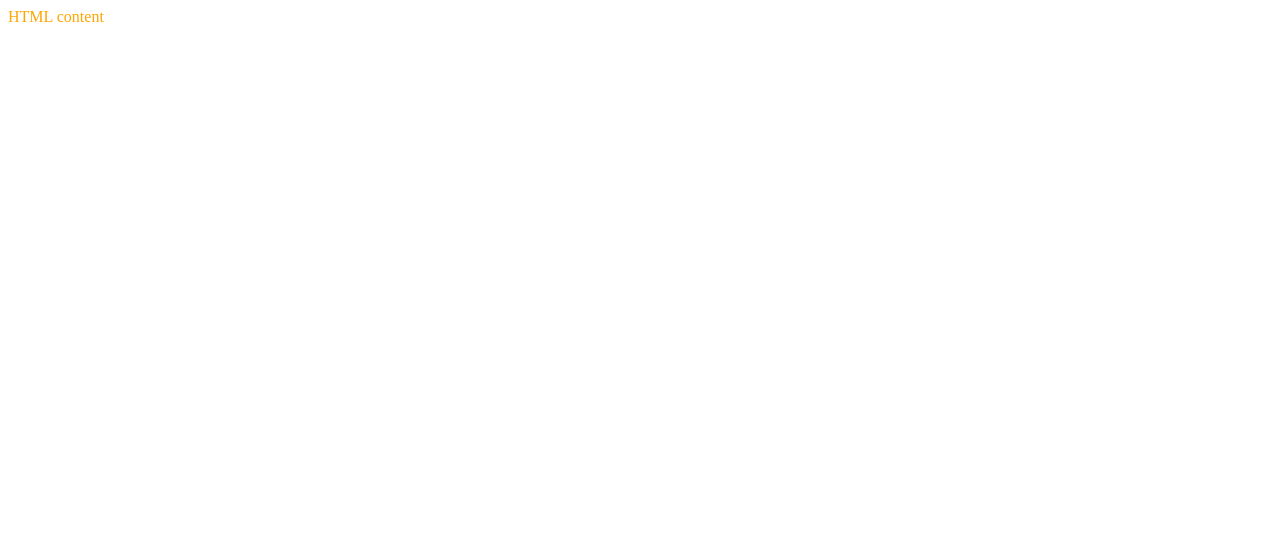
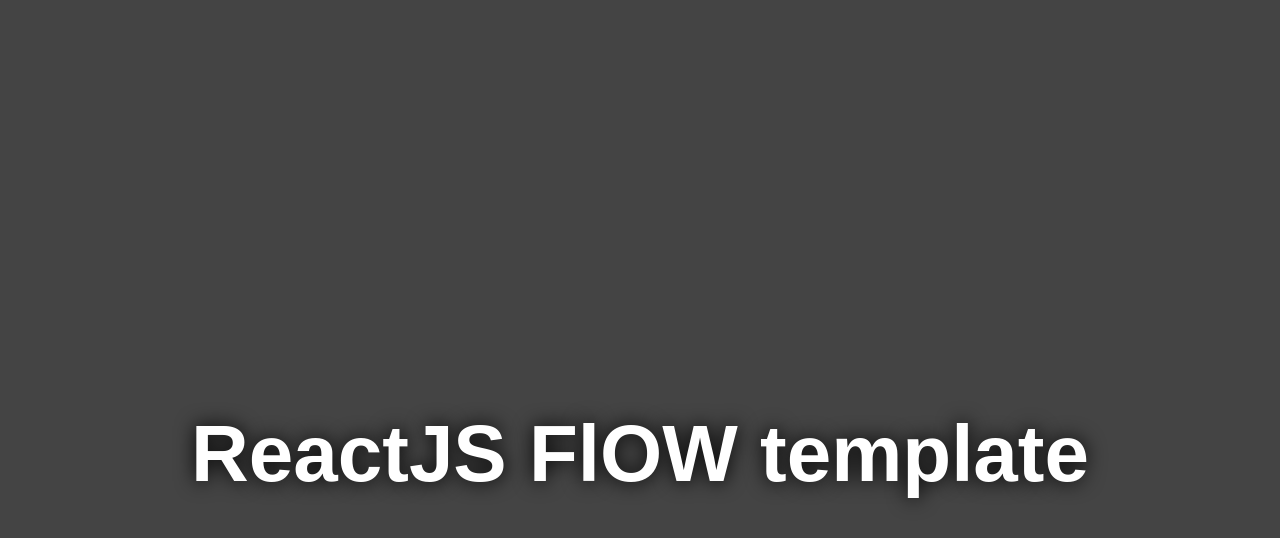
Before and after one commit to patrikduch/React-Flow-template, a website built with webpack: page public/index.html in a window 1280 px wide. Built offline with nearby package versions, Linux system fonts and the light colour scheme.

Commit message:
Basic stylization via CSS

```diff
--- a/public/App.css
+++ b/public/App.css
@@ -1,3 +1,15 @@
 body {
-  color: orange;
+  margin: 0;
+  background-color: #444;
 }
+
+h1 {
+  height: 100vh;
+  display: flex;
+  color: white;
+  align-items: center;
+  justify-content: center;
+  font-size: 5em;
+  font-family: sans-serif;
+  text-shadow: 0 0 20px black;
+}
--- a/public/index.html
+++ b/public/index.html
@@ -5,7 +5,7 @@
         <title>ReactJS FLOW template</title>
     </head>
     <body>
-        HTML content
+        <h1>ReactJS FlOW template</h1>
         <script src="main-bundle.js"></script>
     </body>
 </html>
--- a/src/styles/App.css
+++ b/src/styles/App.css
@@ -1,3 +1,15 @@
 body {
-  color: orange;
+  margin: 0;
+  background-color: #444;
 }
+
+h1 {
+  height: 100vh;
+  display: flex;
+  color: white;
+  align-items: center;
+  justify-content: center;
+  font-size: 5em;
+  font-family: sans-serif;
+  text-shadow: 0 0 20px black;
+}
```
Also changed, not shown: README.md.
